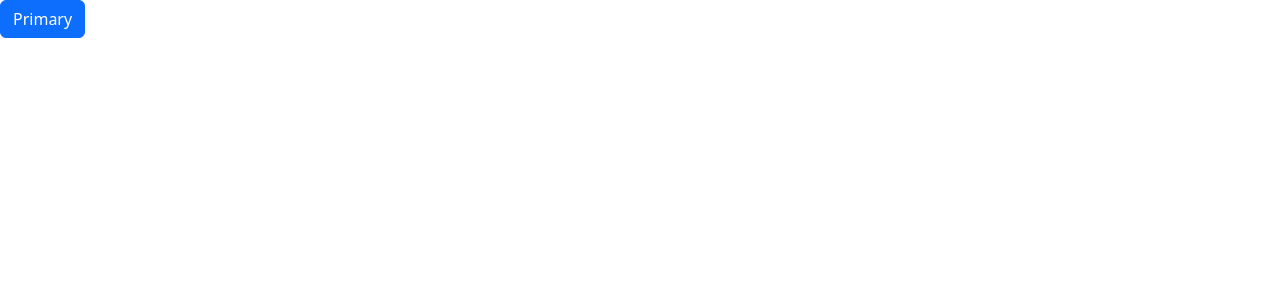
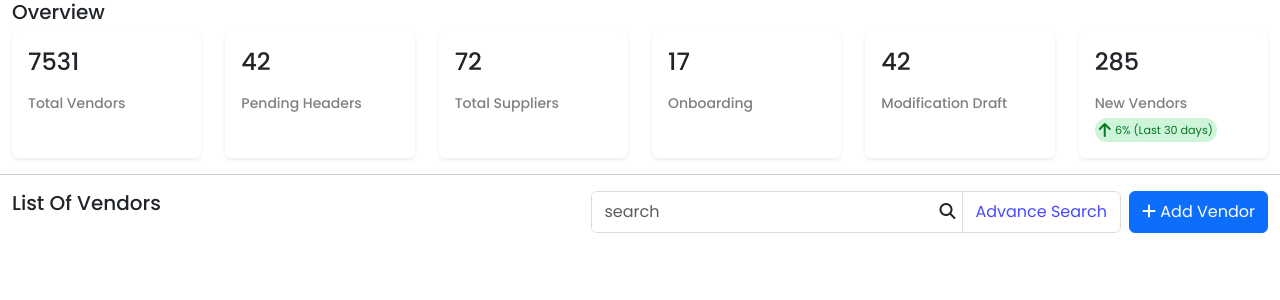
Before and after one commit to callMeMuhammedBilal/bootstrapAngular, an Angular app: page / in a window 1280 px wide. Shown: the top 300 px of the page. Built offline with nearby package versions, Linux system fonts and the light colour scheme.

Commit message:
feat: vendor list page update

```diff
--- a/src/app/app.component.html
+++ b/src/app/app.component.html
@@ -1 +1 @@
-<button type="button" class="btn btn-primary">Primary</button>
+<app-vendor-list-page></app-vendor-list-page>
--- a/src/app/app.component.ts
+++ b/src/app/app.component.ts
@@ -3,8 +3,6 @@ import { Component } from '@angular/core';
 @Component({
   selector: 'app-root',
   templateUrl: './app.component.html',
-  styleUrls: ['./app.component.css']
+  styleUrls: ['./app.component.css'],
 })
-export class AppComponent {
-  title = 'boostrapAngular';
-}
+export class AppComponent {}
--- a/src/app/app.module.ts
+++ b/src/app/app.module.ts
@@ -3,10 +3,12 @@ import { NgModule } from '@angular/core';
 
 import { AppRoutingModule } from './app-routing.module';
 import { AppComponent } from './app.component';
+import { VendorListPageComponent } from './vendor-list-page/vendor-list-page.component';
 
 @NgModule({
   declarations: [
-    AppComponent
+    AppComponent,
+    VendorListPageComponent
   ],
   imports: [
     BrowserModule,
--- /dev/null
+++ b/src/app/vendor-list-page/vendor-list-page.component.css
@@ -0,0 +1,38 @@
+.ba-increment {
+    font-size: 0.7rem;
+}
+
+.ba-search-group {
+    border: 1px solid #dddddd;
+}
+
+.ba-search-group input {
+    border: none;
+    outline: 0px;
+    box-shadow: none;
+}
+
+.ba-vr {
+    color: #dddddd;
+    width: 1px;
+    opacity: 1;
+}
+
+.ba-advance-search {
+    color: #474AFF;
+    font-weight: 400;
+}
+
+.ba-card-label {
+    color: #808080;
+    font-size: 14px;
+    font-weight: 500;
+}
+
+.ba-increment-container {
+    font-weight: 400;
+    line-height: 12px;
+    color: #057926;
+    background-color: #cef4d9;
+    border-radius: 15px;
+}
--- /dev/null
+++ b/src/app/vendor-list-page/vendor-list-page.component.html
@@ -0,0 +1,79 @@
+<div class="bg-white">
+  <section>
+    <div class="container-fluid">
+      <h5 class="mb-2 fs-5">Overview</h5>
+    </div>
+    <div class="container-fluid">
+      <div class="row">
+        <div
+          *ngFor="let card of cards"
+          class="col-xs-12 col-sm-4 col-md-4 col-lg-4 col-xl-2 mb-3 d-flex align-items-stretch"
+        >
+          <div class="d-flex flex-column shadow-sm p-3 rounded bg-white w-100">
+            <h4 class="mb-3 fs-4">{{ card?.count }}</h4>
+            <span class="mb-1 text-capitalize ba-card-label">
+              {{ card?.label }}
+            </span>
+            <h6 *ngIf="card?.label === 'new vendors'" class="m-0">
+              <span
+                class="ba-increment-container d-inline-flex p-1 align-items-center"
+              >
+                <i class="fa-solid fa-arrow-up"></i>&nbsp;
+                <span class="ba-increment">
+                  {{ card?.increment }}% (Last 30 days)
+                </span>
+              </span>
+            </h6>
+          </div>
+        </div>
+      </div>
+    </div>
+
+    <hr class="mt-0 mb-3" />
+  </section>
+
+  <section>
+    <div class="container-fluid">
+      <div class="row">
+        <div class="col-xs-12 col-sm-12 col-md-12 col-lg-2 col-xl-2">
+          <h4 class="text-capitalize mb-2 fs-5">list of vendors</h4>
+        </div>
+        <div
+          class="col-xs-12 col-sm-12 col-md-12 col-lg-10 col-xl-10 d-flex flex-row flex-wrap justify-content-end gap-2 mb-2"
+        >
+          <div>
+            <label class="visually-hidden" for="autoSizingInputGroup">
+              search
+            </label>
+            <div
+              class="input-group rounded-2 ba-search-group overflow-hidden d-flex flex-row align-items-center"
+            >
+              <input
+                type="text"
+                class="form-control rounded-0"
+                id="autoSizingInputGroup"
+                placeholder="search"
+              />
+              <span class="p-2">
+                <i class="fa-solid fa-search"></i>
+              </span>
+              <div class="vr ba-vr"></div>
+              <button
+                type="button"
+                class="btn text-capitalize fs-6 ba-advance-search"
+              >
+                advance search
+              </button>
+            </div>
+          </div>
+          <button type="button" class="btn btn-primary">
+            <i class="fa-solid fa-plus"></i>
+            <span class="text-capitalize fs-6">&nbsp;add vendor</span>
+          </button>
+        </div>
+      </div>
+    </div>
+  </section>
+
+  <br /><br /><br /><br /><br /><br />
+</div>
--- /dev/null
+++ b/src/app/vendor-list-page/vendor-list-page.component.ts
@@ -0,0 +1,40 @@
+import { Component, OnInit } from '@angular/core';
+
+@Component({
+  selector: 'app-vendor-list-page',
+  templateUrl: './vendor-list-page.component.html',
+  styleUrls: ['./vendor-list-page.component.css'],
+})
+export class VendorListPageComponent implements OnInit {
+  cards = [
+    {
+      label: 'total vendors',
+      count: 7531,
+    },
+    {
+      label: 'pending headers',
+      count: 42,
+    },
+    {
+      label: 'total suppliers',
+      count: 72,
+    },
+    {
+      label: 'onboarding',
+      count: 17,
+    },
+    {
+      label: 'modification draft',
+      count: 42,
+    },
+    {
+      label: 'new vendors',
+      count: 285,
+      increment: 6,
+    },
+  ];
+
+  constructor() {}
+
+  ngOnInit(): void {}
+}
--- a/src/index.html
+++ b/src/index.html
@@ -12,6 +12,12 @@
       integrity="sha384-T3c6CoIi6uLrA9TneNEoa7RxnatzjcDSCmG1MXxSR1GAsXEV/Dwwykc2MPK8M2HN"
       crossorigin="anonymous"
     />
+    <link rel="preconnect" href="https://fonts.googleapis.com" />
+    <!-- <link rel="preconnect" href="https://fonts.gstatic.com" crossorigin> -->
+    <link
+      href="https://fonts.googleapis.com/css2?family=Poppins:wght@400;500;600&display=swap"
+      rel="stylesheet"
+    />
   </head>
   <body>
     <app-root></app-root>
@@ -20,5 +26,9 @@
       integrity="sha384-C6RzsynM9kWDrMNeT87bh95OGNyZPhcTNXj1NW7RuBCsyN/o0jlpcV8Qyq46cDfL"
       crossorigin="anonymous"
     ></script>
+    <script
+      src="https://kit.fontawesome.com/9fe2383ab9.js"
+      crossorigin="anonymous"
+    ></script>
   </body>
 </html>
--- a/src/styles.css
+++ b/src/styles.css
@@ -1 +1,6 @@
 /* You can add global styles to this file, and also import other style files */
+
+body {
+    font-family: 'Poppins', sans-serif;
+    font-size: 16px;
+}
```
Also changed, not shown: 1 other file (tests, documents, lock files or other folders).
